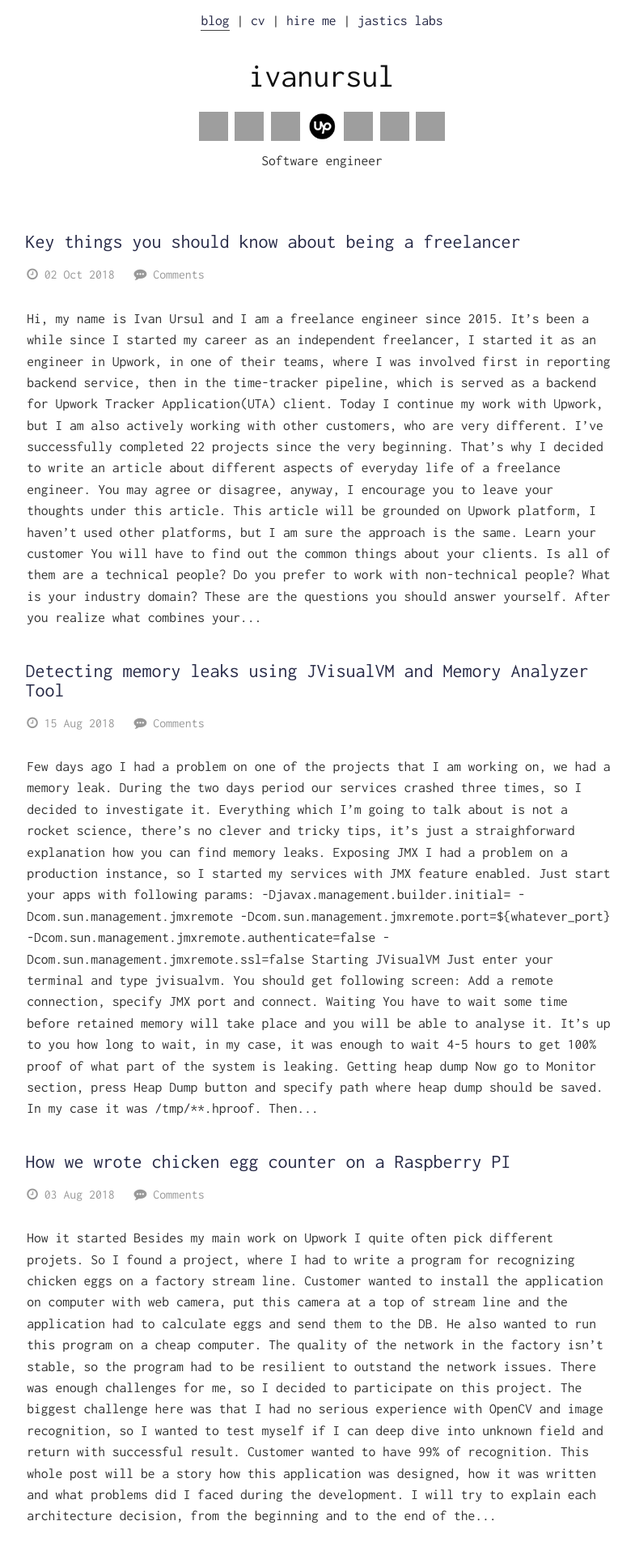
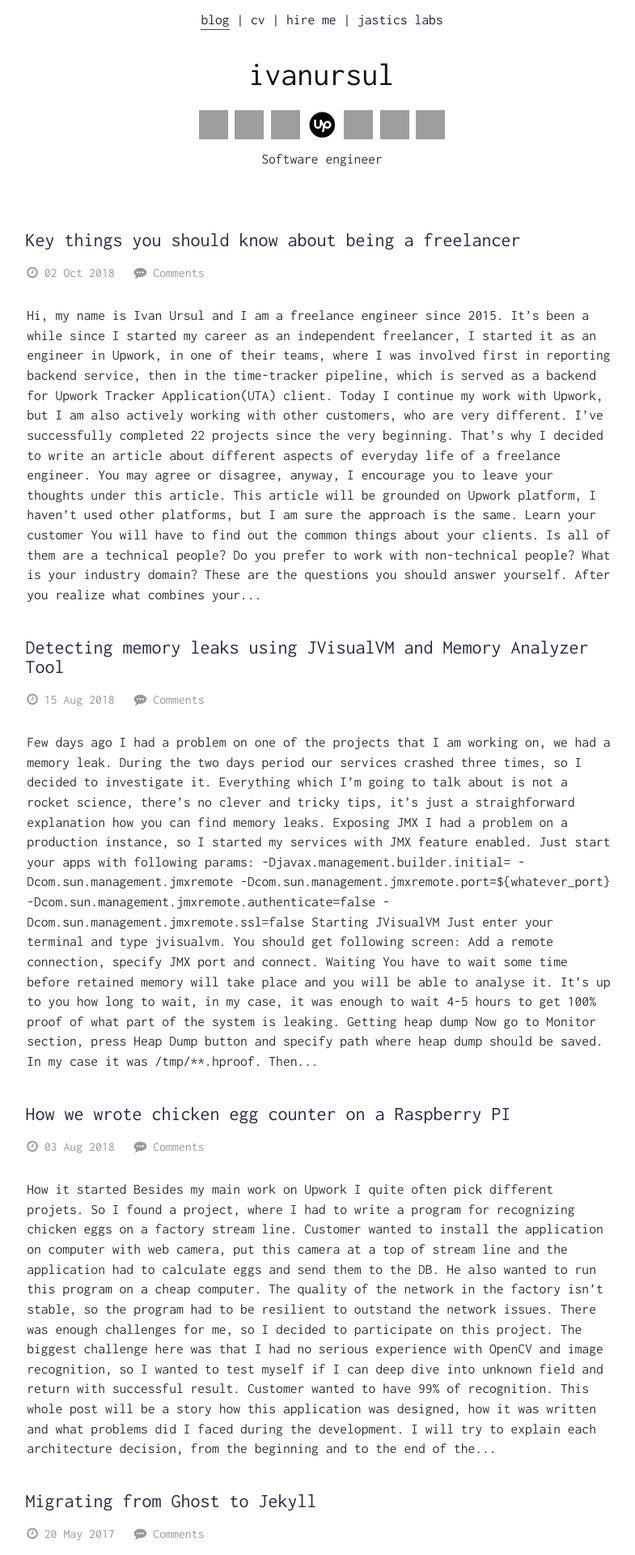
Before and after one commit to ivanursul/ivanursul, a Jekyll site: the page built from index.html, in a window 1280 px wide. Shown: the top 1920 px of the page at 81% size, without its empty margins (242-1027 px from the left). Built offline with Jekyll 4.4.1, drawn with Linux system fonts in a browser that asks for light colours; the list of posts is cut into pages by our own code; comment, search, counter and statistics services are not loaded; grey boxes are pictures that could not be loaded.

```diff
--- a/_sass/reset.scss
+++ b/_sass/reset.scss
@@ -32,7 +32,7 @@
 
 body,
 html {
-    line-height: 1.5
+    line-height: 1.4
 }
 
 .row,
```
